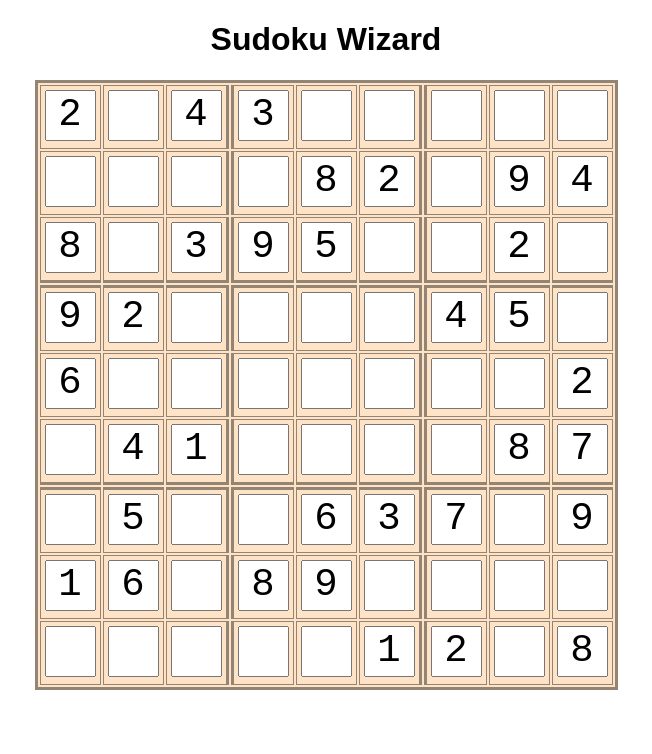
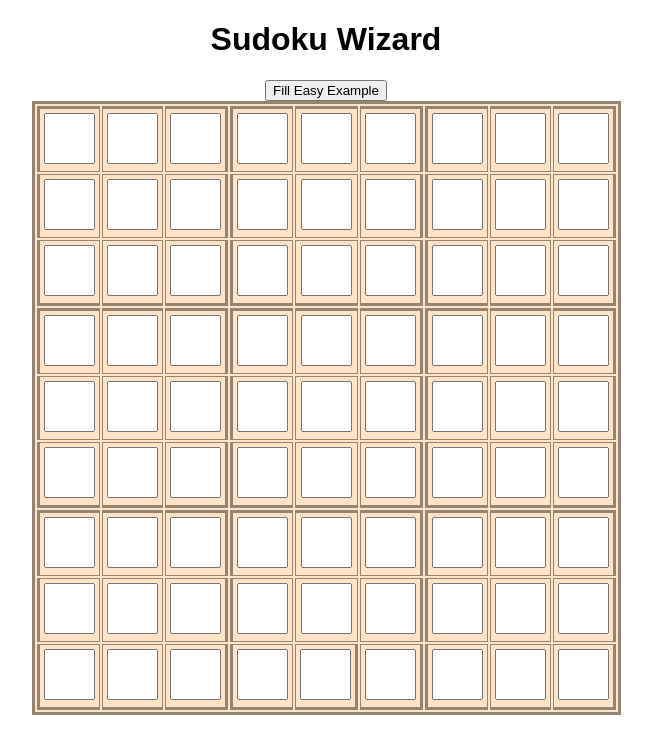
Before and after one commit to ryan-olejnik/Sudoku-Solver, a React (Create React App) app: page / in a window 1280 px wide. Shown: the top 754 px of the page, without its empty margins (314-966 px from the left). Built offline with nearby package versions, Linux system fonts and the light colour scheme.

Commit message:
Added button to fill easy sudoku example

```diff
--- a/src/App.js
+++ b/src/App.js
@@ -3,13 +3,23 @@ import Table from './components/Table.jsx';
 import './App.css';
 
 class App extends Component {
+  constructor(){
+    super();
+    this.state = {
+      fill: null
+    };
+  }
+
+
+
   render() {
     return (
       <div className="App">
         <header className="App-header">
           <h1 className="App-title">Sudoku Wizard</h1>
         </header>
-        <Table fill='easy' />
+        <button onClick={()=>{this.setState({fill: 'easy'})}}>Fill Easy Example</button>
+        <Table fill={this.state.fill} />
       </div>
     );
   }
--- a/src/components/Table.jsx
+++ b/src/components/Table.jsx
@@ -210,11 +210,10 @@ class Table extends Component {
         col9: 8,
       }
     })
-    console.log('inside fillEasyExample: donee');
   }
 
-  componentDidMount(){
-    if (this.props.fill === 'easy'){
+  componentWillReceiveProps(newProps){
+    if (newProps.fill === 'easy'){
       console.log('Filling EasyExample');
       this.fillEasyExample();
     }
@@ -226,18 +225,18 @@ class Table extends Component {
       <table className="sudokuTable">
         <tbody>
         <tr>
-          <td ><InputBox number={this.state.row1.col1}/></td>
-          <td ><InputBox number={this.state.row1.col2}/></td>
-          <td  className='right-edge-bold' ><InputBox number={this.state.row1.col3}/></td>
-          <td  className='left-edge-bold' ><InputBox number={this.state.row1.col4}/></td>
-          <td ><InputBox number={this.state.row1.col5}/></td>
-          <td  className='right-edge-bold' ><InputBox number={this.state.row1.col6}/></td>
-          <td  className='left-edge-bold' ><InputBox number={this.state.row1.col7}/></td>
-          <td ><InputBox number={this.state.row1.col8}/></td>
-          <td ><InputBox number={this.state.row1.col9}/></td>
+          <td className='top-edge-bold left-edge-bold'><InputBox number={this.state.row1.col1}/></td>
+          <td className='top-edge-bold'><InputBox number={this.state.row1.col2}/></td>
+          <td className='top-edge-bold right-edge-bold' ><InputBox number={this.state.row1.col3}/></td>
+          <td className='top-edge-bold left-edge-bold' ><InputBox number={this.state.row1.col4}/></td>
+          <td className='top-edge-bold'><InputBox number={this.state.row1.col5}/></td>
+          <td className='top-edge-bold right-edge-bold' ><InputBox number={this.state.row1.col6}/></td>
+          <td className='top-edge-bold left-edge-bold' ><InputBox number={this.state.row1.col7}/></td>
+          <td className='top-edge-bold'><InputBox number={this.state.row1.col8}/></td>
+          <td className='top-edge-bold right-edge-bold'><InputBox number={this.state.row1.col9}/></td>
         </tr>
         <tr>
-          <td><InputBox number={this.state.row2.col1}/></td>
+          <td className='left-edge-bold'><InputBox number={this.state.row2.col1}/></td>
           <td><InputBox number={this.state.row2.col2}/></td>
           <td className='right-edge-bold' ><InputBox number={this.state.row2.col3}/></td>
           <td className='left-edge-bold' ><InputBox number={this.state.row2.col4}/></td>
@@ -245,10 +244,10 @@ class Table extends Component {
           <td className='right-edge-bold' ><InputBox number={this.state.row2.col6}/></td>
           <td className='left-edge-bold' ><InputBox number={this.state.row2.col7}/></td>
           <td><InputBox number={this.state.row2.col8}/></td>
-          <td><InputBox number={this.state.row2.col9}/></td>
+          <td className='right-edge-bold'><InputBox number={this.state.row2.col9}/></td>
         </tr>
         <tr>
-          <td className='bottom-edge-bold'><InputBox number={this.state.row3.col1}/></td>
+          <td className='bottom-edge-bold left-edge-bold'><InputBox number={this.state.row3.col1}/></td>
           <td className='bottom-edge-bold'><InputBox number={this.state.row3.col2}/></td>
           <td className='bottom-edge-bold right-edge-bold'><InputBox number={this.state.row3.col3}/></td>
           <td className='bottom-edge-bold left-edge-bold'><InputBox number={this.state.row3.col4}/></td>
@@ -256,10 +255,10 @@ class Table extends Component {
           <td className='bottom-edge-bold right-edge-bold'><InputBox number={this.state.row3.col6}/></td>
           <td className='bottom-edge-bold left-edge-bold'><InputBox number={this.state.row3.col7}/></td>
           <td className='bottom-edge-bold'><InputBox number={this.state.row3.col8}/></td>
-          <td className='bottom-edge-bold'><InputBox number={this.state.row3.col9}/></td>
+          <td className='bottom-edge-bold right-edge-bold'><InputBox number={this.state.row3.col9}/></td>
         </tr>
         <tr>
-          <td className='top-edge-bold' ><InputBox number={this.state.row4.col1}/></td>
+          <td className='top-edge-bold left-edge-bold' ><InputBox number={this.state.row4.col1}/></td>
           <td className='top-edge-bold' ><InputBox number={this.state.row4.col2}/></td>
           <td className='top-edge-bold right-edge-bold' ><InputBox number={this.state.row4.col3}/></td>
           <td className='top-edge-bold left-edge-bold' ><InputBox number={this.state.row4.col4}/></td>
@@ -267,10 +266,10 @@ class Table extends Component {
           <td className='top-edge-bold right-edge-bold' ><InputBox number={this.state.row4.col6}/></td>
           <td className='top-edge-bold left-edge-bold' ><InputBox number={this.state.row4.col7}/></td>
           <td className='top-edge-bold' ><InputBox number={this.state.row4.col8}/></td>
-          <td className='top-edge-bold' ><InputBox number={this.state.row4.col9}/></td>
+          <td className='top-edge-bold right-edge-bold' ><InputBox number={this.state.row4.col9}/></td>
         </tr>
         <tr>
-          <td><InputBox number={this.state.row5.col1}/></td>
+          <td className='left-edge-bold'><InputBox number={this.state.row5.col1}/></td>
           <td><InputBox number={this.state.row5.col2}/></td>
           <td className='right-edge-bold' ><InputBox number={this.state.row5.col3}/></td>
           <td className='left-edge-bold' ><InputBox number={this.state.row5.col4}/></td>
@@ -278,10 +277,10 @@ class Table extends Component {
           <td className='right-edge-bold' ><InputBox number={this.state.row5.col6}/></td>
           <td className='left-edge-bold' ><InputBox number={this.state.row5.col7}/></td>
           <td><InputBox number={this.state.row5.col8}/></td>
-          <td><InputBox number={this.state.row5.col9}/></td>
+          <td className='right-edge-bold'><InputBox number={this.state.row5.col9}/></td>
         </tr>
         <tr>
-          <td className='bottom-edge-bold' ><InputBox number={this.state.row6.col1}/></td>
+          <td className='bottom-edge-bold left-edge-bold' ><InputBox number={this.state.row6.col1}/></td>
           <td className='bottom-edge-bold' ><InputBox number={this.state.row6.col2}/></td>
           <td className='bottom-edge-bold right-edge-bold' ><InputBox number={this.state.row6.col3}/></td>
           <td className='bottom-edge-bold left-edge-bold' ><InputBox number={this.state.row6.col4}/></td>
@@ -289,10 +288,10 @@ class Table extends Component {
           <td className='bottom-edge-bold right-edge-bold' ><InputBox number={this.state.row6.col6}/></td>
           <td className='bottom-edge-bold left-edge-bold' ><InputBox number={this.state.row6.col7}/></td>
           <td className='bottom-edge-bold' ><InputBox number={this.state.row6.col8}/></td>
-          <td className='bottom-edge-bold' ><InputBox number={this.state.row6.col9}/></td>
+          <td className='bottom-edge-bold right-edge-bold' ><InputBox number={this.state.row6.col9}/></td>
         </tr>
         <tr>
-          <td className='top-edge-bold' ><InputBox number={this.state.row7.col1}/></td>
+          <td className='top-edge-bold left-edge-bold' ><InputBox number={this.state.row7.col1}/></td>
           <td className='top-edge-bold' ><InputBox number={this.state.row7.col2}/></td>
           <td className='top-edge-bold right-edge-bold' ><InputBox number={this.state.row7.col3}/></td>
           <td className='top-edge-bold left-edge-bold' ><InputBox number={this.state.row7.col4}/></td>
@@ -300,10 +299,10 @@ class Table extends Component {
           <td className='top-edge-bold right-edge-bold' ><InputBox number={this.state.row7.col6}/></td>
           <td className='top-edge-bold left-edge-bold' ><InputBox number={this.state.row7.col7}/></td>
           <td className='top-edge-bold' ><InputBox number={this.state.row7.col8}/></td>
-          <td className='top-edge-bold' ><InputBox number={this.state.row7.col9}/></td>
+          <td className='top-edge-bold right-edge-bold' ><InputBox number={this.state.row7.col9}/></td>
         </tr>
         <tr>
-          <td><InputBox number={this.state.row8.col1}/></td>
+          <td className='left-edge-bold'><InputBox number={this.state.row8.col1}/></td>
           <td><InputBox number={this.state.row8.col2}/></td>
           <td className='right-edge-bold' ><InputBox number={this.state.row8.col3}/></td>
           <td className='left-edge-bold' ><InputBox number={this.state.row8.col4}/></td>
@@ -311,18 +310,18 @@ class Table extends Component {
           <td className='right-edge-bold' ><InputBox number={this.state.row8.col6}/></td>
           <td className='left-edge-bold' ><InputBox number={this.state.row8.col7}/></td>
           <td><InputBox number={this.state.row8.col8}/></td>
-          <td><InputBox number={this.state.row8.col9}/></td>
+          <td className='right-edge-bold'><InputBox number={this.state.row8.col9}/></td>
         </tr>
         <tr>
-          <td><InputBox number={this.state.row9.col1}/></td>
-          <td><InputBox number={this.state.row9.col2}/></td>
-          <td className='right-edge-bold' ><InputBox number={this.state.row9.col3}/></td>
-          <td className='left-edge-bold' ><InputBox number={this.state.row9.col4}/></td>
-          <td><InputBox number={this.state.row9.col5}/></td>
-          <td className='right-edge-bold' ><InputBox number={this.state.row9.col6}/></td>
-          <td className='left-edge-bold' ><InputBox number={this.state.row9.col7}/></td>
-          <td><InputBox number={this.state.row9.col8}/></td>
-          <td><InputBox number={this.state.row9.col9}/></td>
+          <td className='left-edge-bold bottom-edge-bold'><InputBox number={this.state.row9.col1}/></td>
+          <td className='bottom-edge-bold'><InputBox number={this.state.row9.col2}/></td>
+          <td className='right-edge-bold bottom-edge-bold' ><InputBox number={this.state.row9.col3}/></td>
+          <td className='left-edge-bold bottom-edge-bold' ><InputBox number={this.state.row9.col4}/></td>
+          <td className='right-edge-bold bottom-edge-bold'><InputBox number={this.state.row9.col5}/></td>
+          <td className='right-edge-bold bottom-edge-bold' ><InputBox number={this.state.row9.col6}/></td>
+          <td className='left-edge-bold bottom-edge-bold' ><InputBox number={this.state.row9.col7}/></td>
+          <td className='bottom-edge-bold'><InputBox number={this.state.row9.col8}/></td>
+          <td className='right-edge-bold bottom-edge-bold'><InputBox number={this.state.row9.col9}/></td>
         </tr>
         </tbody>
         </table>
```
